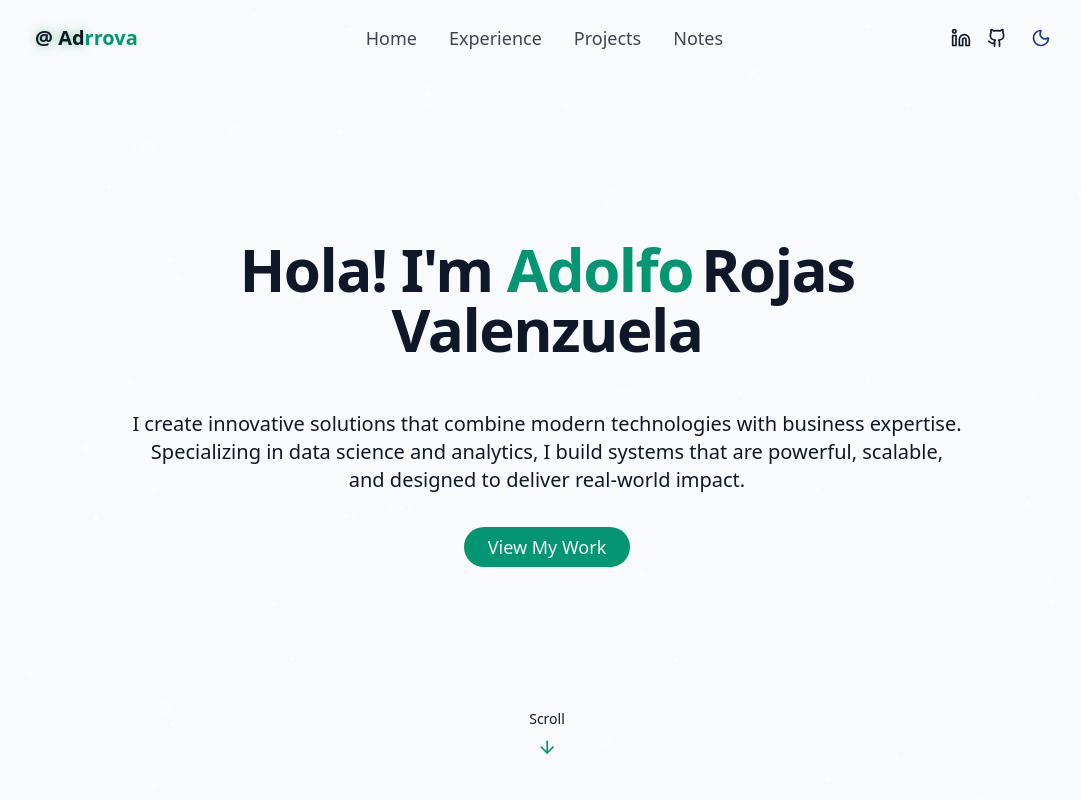
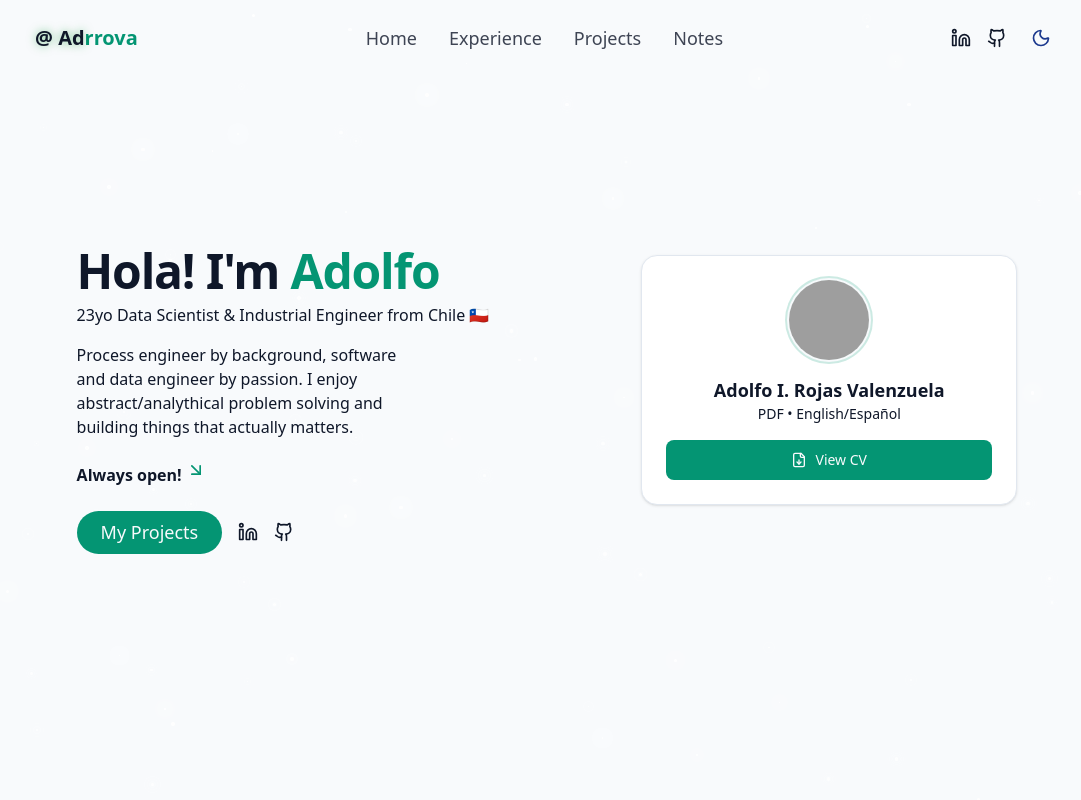
Before and after one commit to AdolfoRV/adolforv.github.io, a React (Vite) app: page / in a window 1280 px wide. Shown: the top 800 px of the page, without its empty margins (93-1174 px from the left). Built offline with nearby package versions, Linux system fonts and the light colour scheme; grey boxes are pictures that could not be loaded.

Commit message:
feat(PresentationSection): enhance presentation with new layout, CV card, and social links

```diff
--- a/src/components/home/PresentationSection.jsx
+++ b/src/components/home/PresentationSection.jsx
@@ -1,42 +1,92 @@
-import { ArrowDown } from "lucide-react";
+import { ArrowDown, ArrowDownRight, FileDown, Linkedin, Github } from "lucide-react";
 
 export const PresentationSection = () => {
+  const currentAge = new Date().getFullYear() - 2003;
+
   return (
     <section
       id="presentation"
-      className="relative min-h-screen flex flex-col items-center justify-center px-4"
+      className="relative min-h-screen flex flex-col items-center justify-center px-4 pt-20 md:pt-0"
     >
-      <div className="container max-w-4xl mx-auto text-center z-10">
-        <div className="space-y-6">
-          <h1 className="text-4xl md:text-6xl font-bold tracking-tight">
-            <span className="opacity-0 animate-fade-in"> Hola! I'm </span>
-            <span className="text-primary opacity-0 animate-fade-in-delay-1">
-              Adolfo
-            </span>
-            <span className="text-gradient ml-2 opacity-0 animate-fade-in-delay-2">
-              Rojas Valenzuela
-            </span>
-          </h1>
-          <br />
-          <p className="text-lg md:text-xl text-muted-foreground max-2-2xl mx-auto opacity-0 animate-fade-in-delay-3">
-            I create innovative solutions that combine modern technologies with
-            business expertise. Specializing in data science and analytics, I
-            build systems that are powerful, scalable, and designed to deliver
-            real-world impact.
-          </p>
+      <article className="flex flex-col gap-16 w-full max-w-6xl mx-auto">
+        <section className="flex flex-col-reverse items-center gap-8 md:flex-row-reverse md:items-center md:justify-between">
 
-          <div className="pt-4 opacity-0 animate-fade-in-delay-4">
-            <a href="#projects" className="cosmic-button">
-              View My Work
+          {/* PDF Preview Card */}
+          <div className="w-10/12 md:w-2/5 mx-auto md:mx-0 p-6 mb-10 rounded-2xl border border-border bg-card text-card-foreground shadow-sm opacity-0 animate-fade-in-delay-1 flex flex-col items-center text-center gap-4">
+            <div className="w-20 h-20 rounded-full overflow-hidden ring-2 ring-primary/20 ring-offset-2 ring-offset-background">
+              <img
+                src="https://github.com/AdolfoRV.png"
+                alt="Adolfo R. V."
+                className="w-full h-full object-cover"
+              />
+            </div>
+            <div>
+              <h3 className="font-semibold text-lg">Adolfo I. Rojas Valenzuela</h3>
+              <p className="text-sm">PDF • English/Español</p>
+            </div>
+            <a
+              href="https://raw.githubusercontent.com/AdolfoRV/AdolfoRV/main/cv-eng.pdf"
+              target="_blank"
+              rel="noopener noreferrer"
+              className="w-full inline-flex items-center justify-center gap-2 rounded-lg bg-primary px-4 py-2.5 text-sm font-medium text-primary-foreground hover:bg-primary/90 transition-colors"
+            >
+              <FileDown size={16} />
+              View CV
             </a>
           </div>
-        </div>
-      </div>
 
-      <div className="absolute bottom-8 left-1/2 transform -translate-x-1/2 flex flex-col items-center animate-bounce">
-        <span className="text-sm text-muted-foreground mb-2"> Scroll </span>
-        <ArrowDown className="h-5 w-5 text-primary" />
-      </div>
+          {/* Presentation */}
+          <div className="flex flex-col items-center text-center z-10 md:items-start md:text-left">
+            <h1 className="text-4xl sm:text-5xl font-bold tracking-tight text-balance">
+              <span className="opacity-0 animate-fade-in">Hola! I'm </span>
+              <span className="text-primary opacity-0 animate-fade-in-delay-1">
+                Adolfo
+              </span>
+            </h1>
+
+            <p className="mt-2 text-sm font-medium sm:text-base text-muted-foreground opacity-0 animate-fade-in-delay-2">
+              {currentAge}yo Data Scientist & Industrial Engineer from Chile 🇨🇱
+            </p>
+
+            <p className="mt-4 max-w-sm text-balance text-sm sm:text-base text-muted-foreground opacity-0 animate-fade-in-delay-3">
+              Process engineer by background, software and data engineer by passion. I enjoy abstract/analythical problem solving and building things that actually matters.
+            </p>
+
+            <div className="mt-6 flex items-center gap-1 opacity-0 animate-fade-in-delay-3">
+              <p className="text-balance text-sm font-semibold sm:text-base">
+                Always open!
+              </p>
+              <ArrowDownRight className="hidden size-5 animate-bounce sm:block text-primary" />
+              <ArrowDown className="block size-5 animate-bounce sm:hidden text-primary" />
+            </div>
+
+            <section className="mt-6 flex flex-wrap justify-center md:justify-start items-center gap-4 opacity-0 animate-fade-in-delay-4">
+              <a href="#projects" className="cosmic-button">
+                My Projects
+              </a>
+
+              <a
+                className="hover:scale-110 transition-transform"
+                href="https://www.linkedin.com/in/adolfo-rv"
+                target="_blank"
+                rel="noopener noreferrer"
+                aria-label="LinkedIn"
+              >
+                <Linkedin size={20} />
+              </a>
+              <a
+                className="hover:scale-110 transition-transform"
+                href="https://github.com/AdolfoRV"
+                target="_blank"
+                rel="noopener noreferrer"
+                aria-label="GitHub"
+              >
+                <Github size={20} />
+              </a>
+            </section>
+          </div>
+        </section>
+      </article>
     </section>
   );
 };
```
